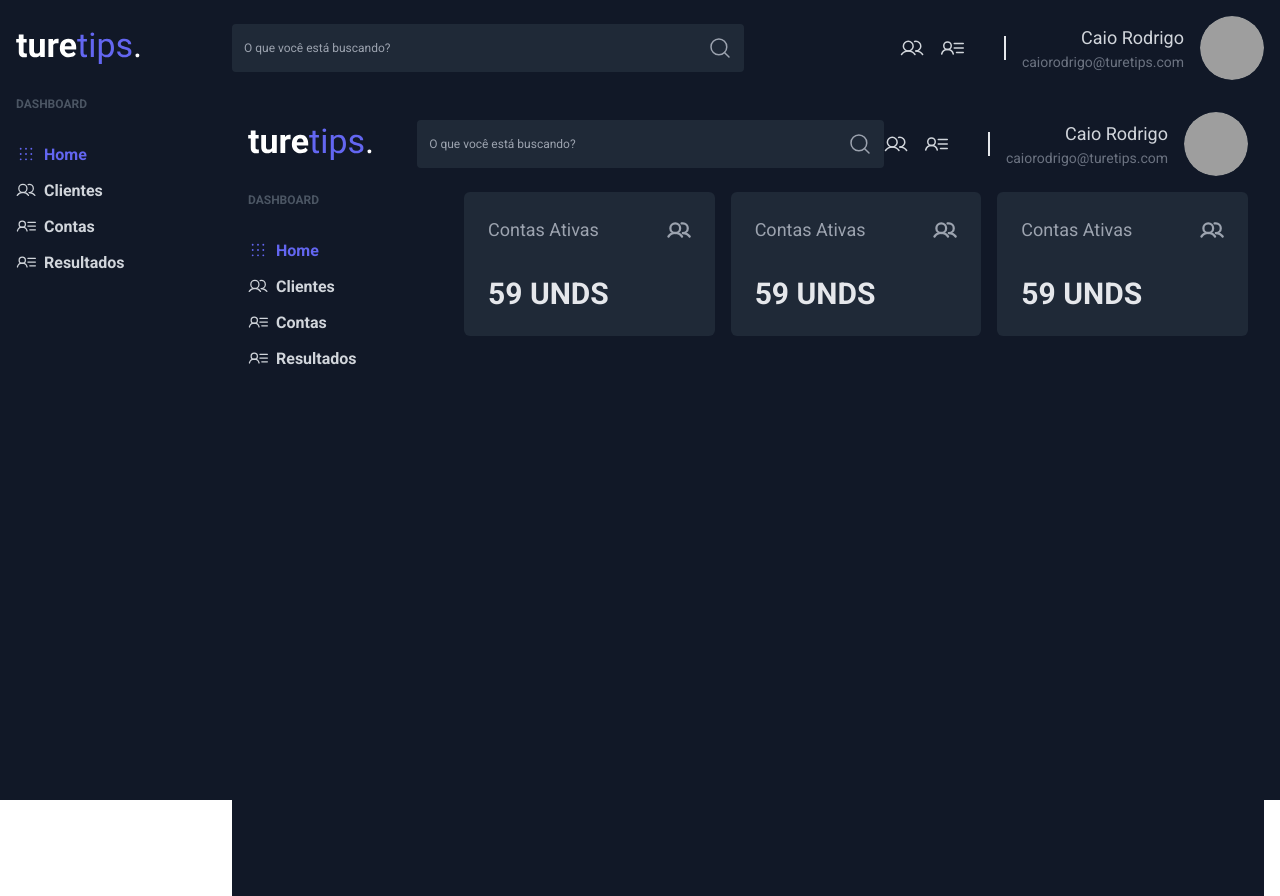
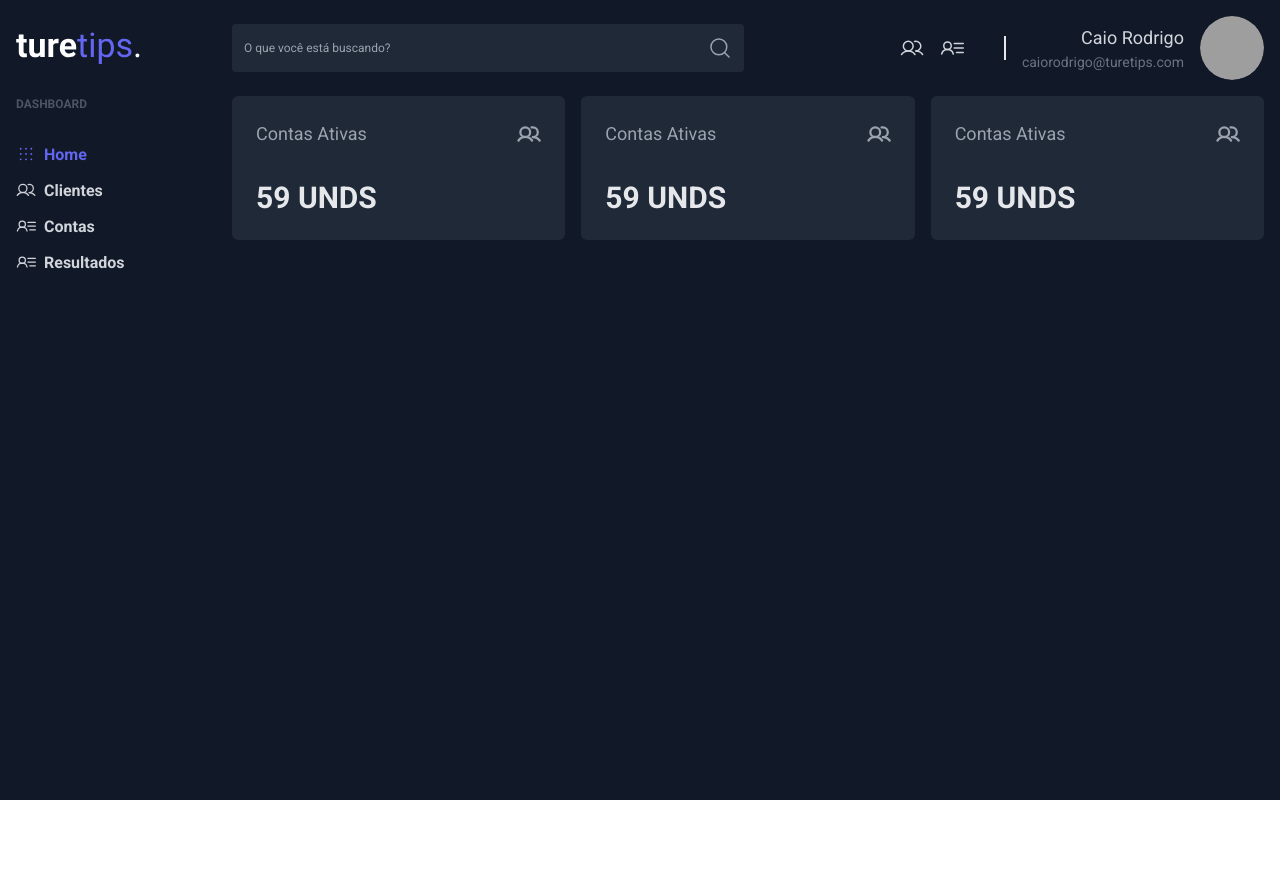
Before and after one commit to yale1995/dashboard-turetips, a Next.js app: page /dashboard in a window 1280 px wide. After the commit the page ends 800 px from the top, so only its background shows below. Built offline with nearby package versions, Linux system fonts and the light colour scheme; grey boxes are pictures that could not be loaded.

Commit message:
feat: dashboard page

```diff
--- a/src/app/dashboard/page.tsx
+++ b/src/app/dashboard/page.tsx
@@ -1,15 +1,5 @@
-import { Header } from '@/components/Header'
-import { Sidebar } from '../../components/Sidebar'
 import { Summary } from './components/Summary'
 
 export default function Dashboard() {
-  return (
-    <div className="bg-gray-900 h-screen w-full">
-      <Header />
-      <div className="flex gap-10 px-4">
-        <Sidebar />
-        <Summary />
-      </div>
-    </div>
-  )
+  return <Summary />
 }
```
